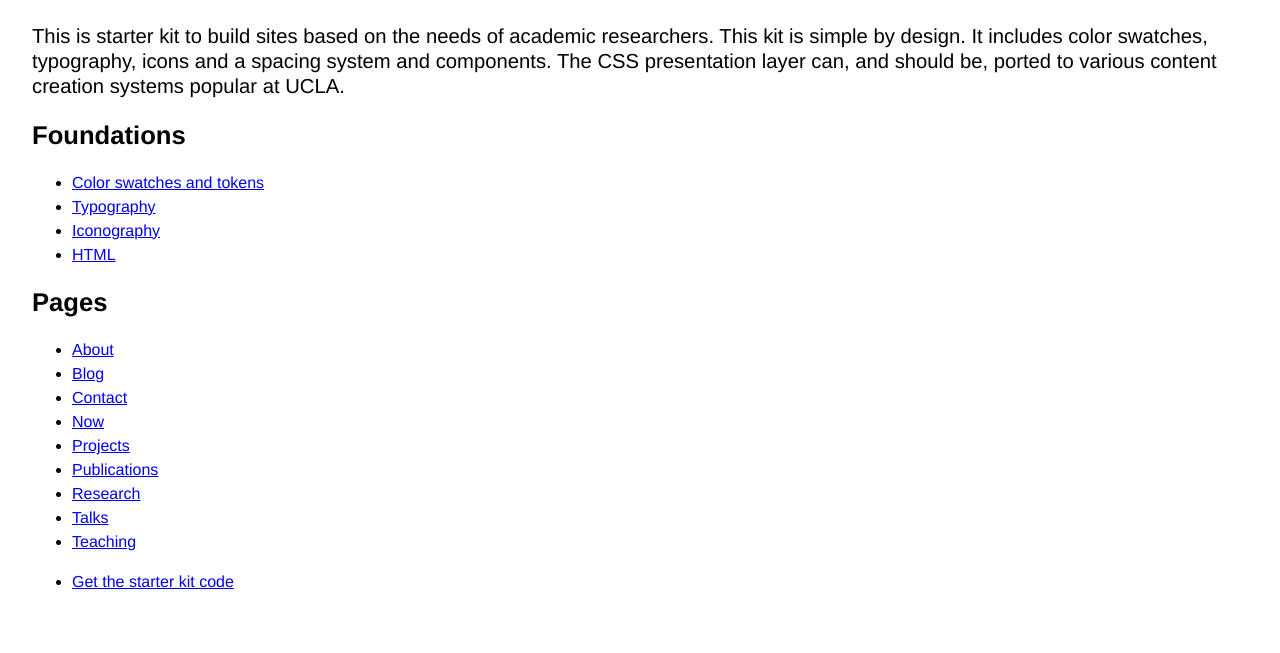
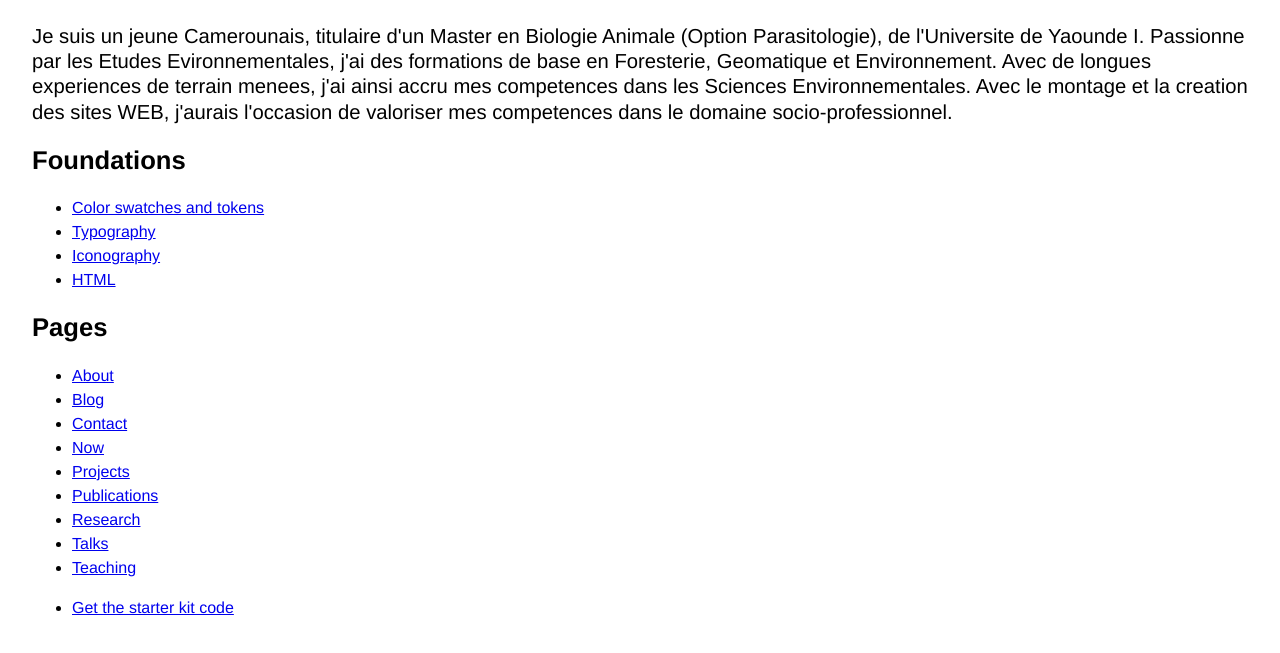
Before and after one commit to eric8514/eric8514.github.io, a plain HTML site: page index.html in a window 1280 px wide. Shown: the part 77-730 px from the top of the page. Drawn offline with Linux system fonts and the light colour scheme.

Commit message:
Update index.html

```diff
--- a/index.html
+++ b/index.html
@@ -12,7 +12,7 @@
   <body>
     <header>
       <h1>Eric ONGUENE</h1>
-      <p class="standfirst">This is starter kit to build sites based on the needs of academic researchers. This kit is simple by design. It includes color swatches, typography, icons and a spacing system and components. The CSS presentation layer can, and should be, ported to various content creation systems popular at UCLA.</p>
+      <p class="standfirst">Je suis un jeune Camerounais, titulaire d'un Master en Biologie Animale (Option Parasitologie), de l'Universite de Yaounde I. Passionne par les Etudes Evironnementales, j'ai des formations de base en Foresterie, Geomatique et Environnement. Avec de longues experiences de terrain menees, j'ai ainsi accru mes competences dans les Sciences Environnementales. Avec le montage et la creation des sites WEB, j'aurais l'occasion de valoriser mes competences dans le domaine socio-professionnel.</p>
 
     </header>
     <main>
```
